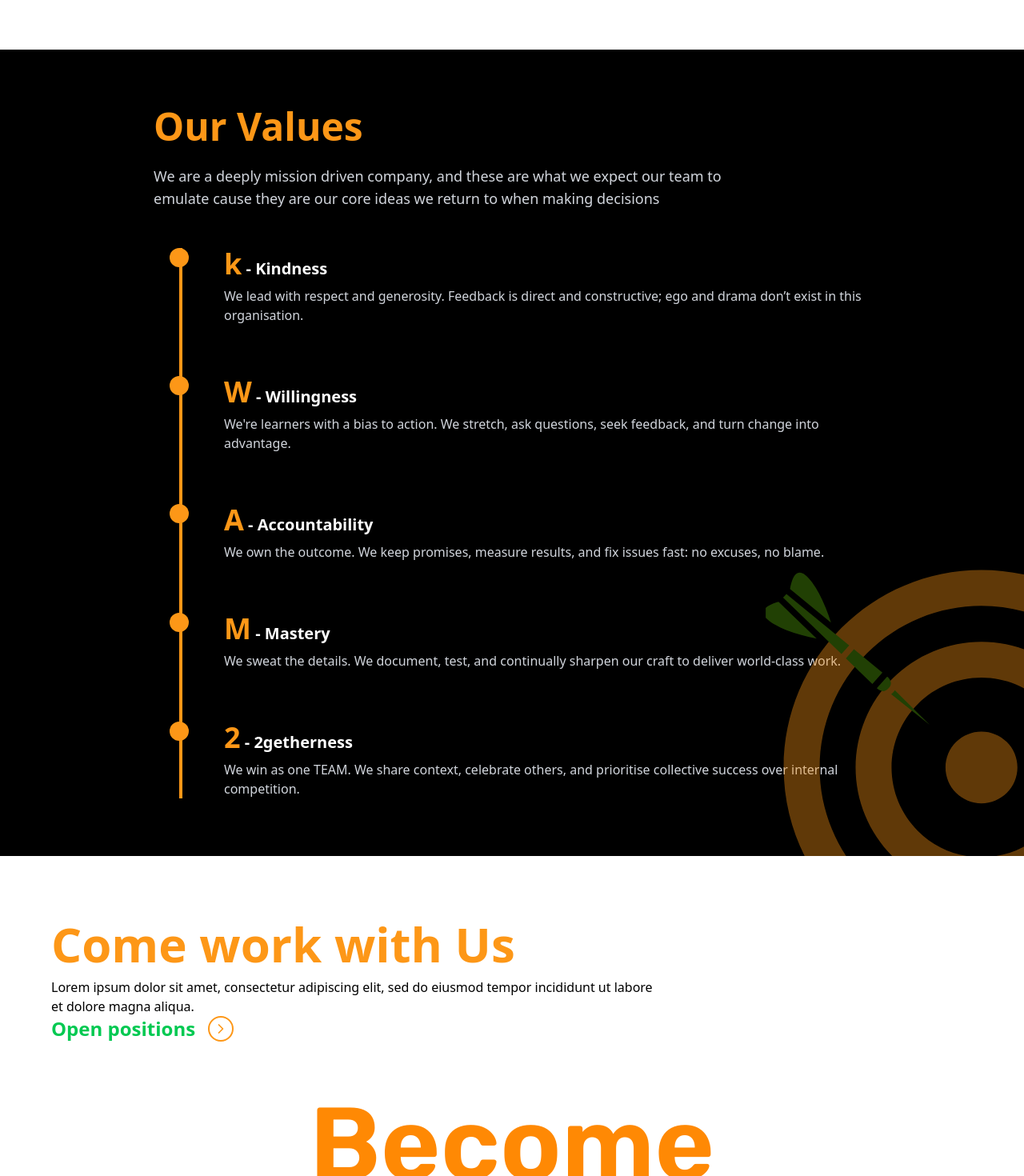
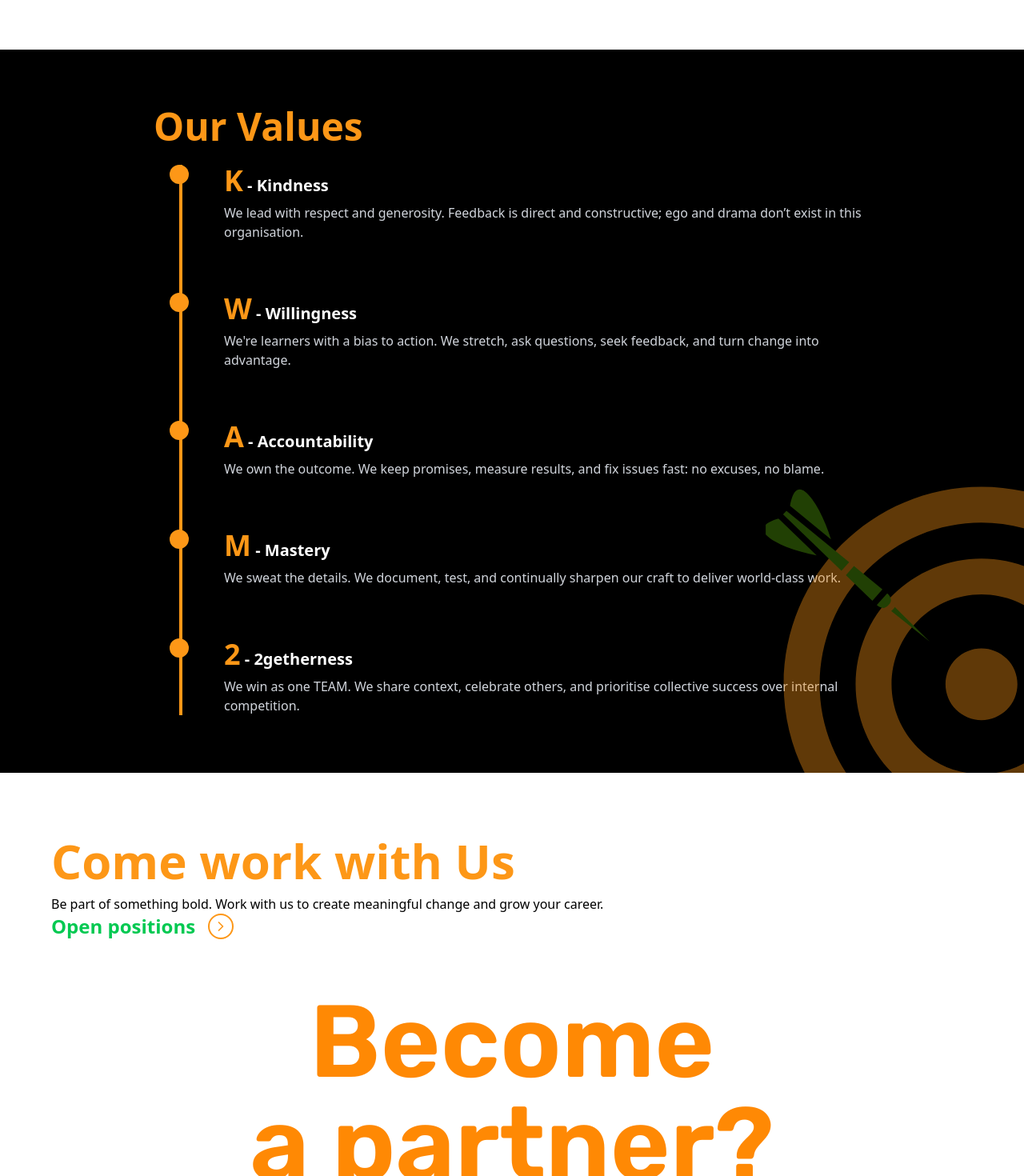
Before and after one commit to sebchi-crtl/kwam2, a Next.js app: page /meet in a window 1280 px wide. Shown: the part 1600-3070 px from the top of the page at 80% size. Built offline with nearby package versions, Linux system fonts and the light colour scheme.

Commit message:
Update Mission, Vision, JoinUs, and Values components with refined messaging and improved content clarity to better reflect the company's goals and values, enhancing user engagement.

```diff
--- a/app/_components/about/Mission.tsx
+++ b/app/_components/about/Mission.tsx
@@ -3,12 +3,12 @@ export default function Mission() {
     return (
         <div className="relative max-w-7xl mx-auto max-md:px-2">
             {/* Top Orange Line - covers approximately one-third of width */}
-            <div className="absolute top-0 min-md:left-0 w-1/3 h-1 bg-[#FD9717] animate-fade-in-up hover:bg-orange-600 transition-colors duration-300"></div>
-                <div className="font-bold text-3xl lg:text-5xl xl:text-6xl 2xl:text-7xl animate-fade-in-up-delay hover:scale-105 transition-transform duration-300">
-                    The Mission Statement
-                </div>
+            <div className="absolute top-0 min-md:left-0 w-[10%] h-1 bg-[#FD9717] animate-fade-in-up hover:bg-orange-600 transition-colors duration-300"></div>
+            <div className="font-bold text-3xl lg:text-5xl xl:text-6xl 2xl:text-7xl animate-fade-in-up-delay hover:scale-105 transition-transform duration-300">
+                The Mission
+            </div>
             {/* Middle Orange Line - centered and covers approximately one-quarter of width */}
-            <div className="absolute 2xl:top-20 max-md:right-0 min-md:left-1/2 transform -translate-x-1/2 w-1/4 h-1 bg-[#FD9717] animate-fade-in-up-delay-2 hover:bg-orange-600 transition-colors duration-300"></div>
+            <div className="absolute 2xl:top-20 max-md:right-0 min-md:left-70 transform -translate-x-1/2 w-[15%] h-1 bg-[#FD9717] animate-fade-in-up-delay-2 hover:bg-orange-600 transition-colors duration-300"></div>
 
             {/* Content can be added here if needed */}
             <div className="container mx-auto px-4 py-8 text-xl mt-6 animate-fade-in-up-delay-3 hover:scale-[1.01] transition-transform duration-300">
--- a/app/_components/about/Vision.tsx
+++ b/app/_components/about/Vision.tsx
@@ -14,8 +14,11 @@ export default function Vision() {
                             {/* Vision Content */}
                             <div className="relative z-10 h-full flex flex-col justify-center">
                                 <h2 className="text-xl md:text-2xl lg:text-3xl font-bold text-black mb-6 md:mb-8 animate-fade-in-up-delay">
-                                    The world&apos;s most trusted creator of digital products
+                                    Our Vision
                                 </h2>
+                                <h4 className="font-bold">
+                                  To be the world&apos;s most trusted creator of digital products”
+                                </h4>
                                 <p className="text-lg md:text-xl lg:text-2xl text-black leading-relaxed max-w-2xl animate-fade-in-up-delay-2">
                                 Shaping industries, inspiring communities, and setting new standards in user experience.
                                 </p>
--- a/app/_components/home/Banner.tsx
+++ b/app/_components/home/Banner.tsx
@@ -3,11 +3,11 @@ import Image from "next/image";
 export default function Banner() {
   return (
     <div className="mx-auto">
-      <div className="flex justify-center mb-8">
+      {/* <div className="flex justify-center mb-8">
         <div className="border-2 border-orange-300 px-4 py-2 rounded-full font-normal text-base font-rubik tracking-widest hover:border-orange-500 hover:bg-orange-50 transition-all duration-300 transform hover:scale-105">
           Coming Soon
         </div>
-      </div>
+      </div> */}
       <section className="text-center max-w-4xl xl:max-w-5xl mx-auto px-6 mb-16 mt-16">
         <h1 className="text-5xl md:text-6xl xl:text-8xl font-semibold text-gray-900 mb-6 font-rubik animate-fade-in-up">
         Why predict the future
--- a/app/_components/meet/JoinUs.tsx
+++ b/app/_components/meet/JoinUs.tsx
@@ -9,7 +9,7 @@ export default function JoinUs(){
                     Come work with Us
                 </h1>
                 <p className="text-black max-w-3xl mt-3 animate-fade-in-up-delay">
-                    Lorem ipsum dolor sit amet, consectetur adipiscing elit, sed do eiusmod tempor incididunt ut labore et dolore magna aliqua.
+                    Be part of something bold. Work with us to create meaningful change and grow your career.
                 </p>
             </div>
 
--- a/app/_components/meet/Values.tsx
+++ b/app/_components/meet/Values.tsx
@@ -11,9 +11,9 @@ export default function Values() {
                 </h1>
 
                 {/* Introduction */}
-                <p className="text-lg mb-12 text-gray-300 max-w-3xl animate-fade-in-up-delay">
+                {/* <p className="text-lg mb-12 text-gray-300 max-w-3xl animate-fade-in-up-delay">
                     We are a deeply mission driven company, and these are what we expect our team to emulate cause they are our core ideas we return to when making decisions
-                </p>
+                </p> */}
 
                 {/* Values List with Continuous Timeline */}
                 <div className="relative">
@@ -30,7 +30,7 @@ export default function Values() {
                             </div>
                             <div className="flex-1">
                                 <h3 className="text-xl font-semibold mb-2">
-                                    <span className="text-[#FD9717] text-4xl">k</span> - Kindness
+                                    <span className="text-[#FD9717] text-4xl">K</span> - Kindness
                                 </h3>
                                 <p className="text-gray-300">
                                     We lead with respect and generosity. Feedback is direct and constructive; ego and drama don’t
```
